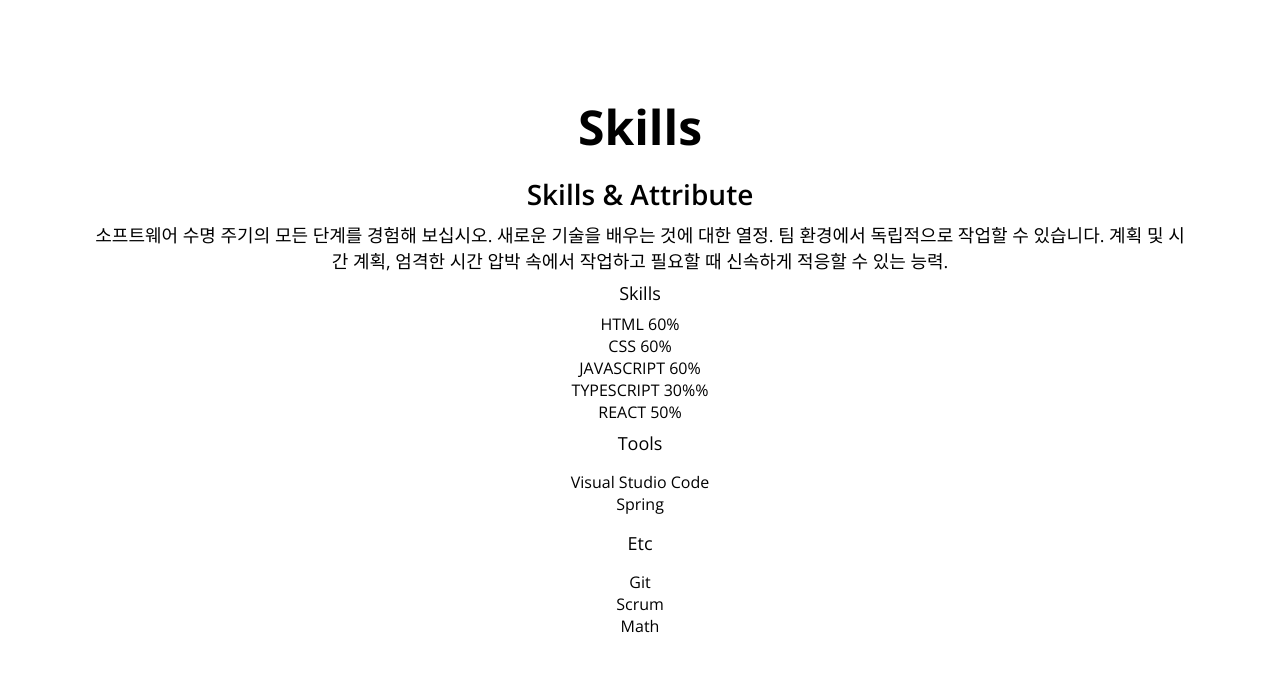
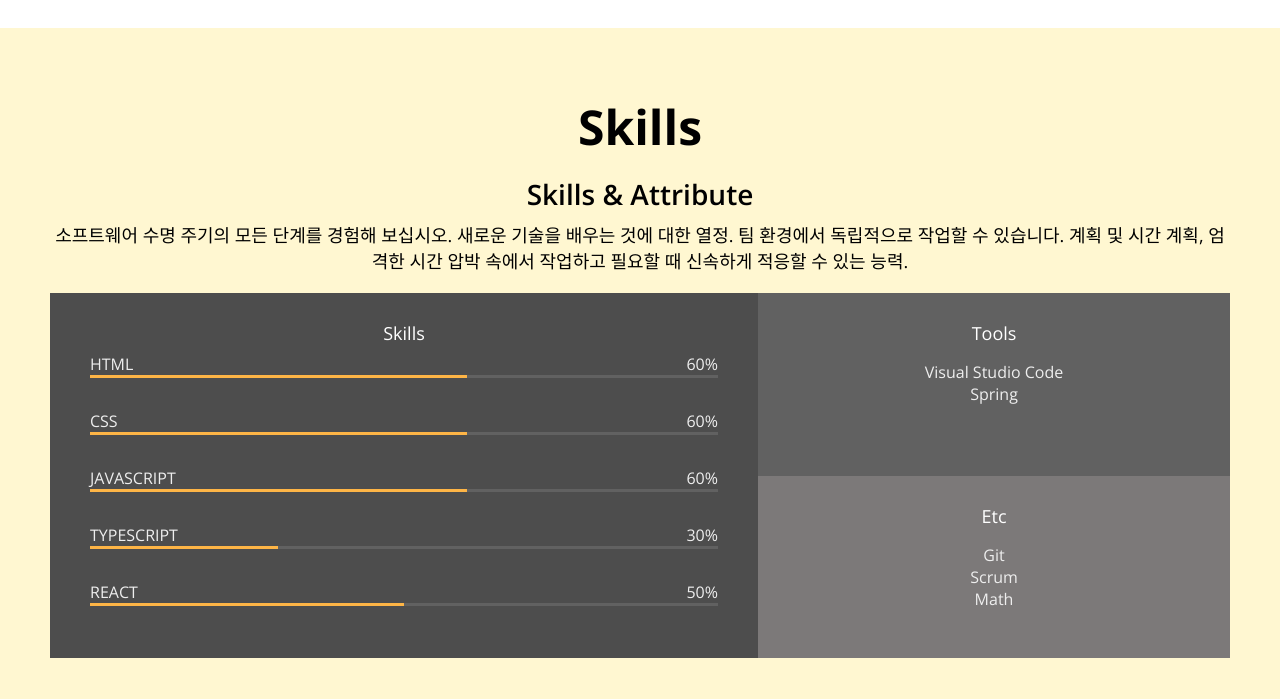
Before and after one commit to nikitoe/portfolio, a plain HTML site: page index.html in a window 1280 px wide. Shown: the part 1501-2200 px from the top of the page. Drawn offline with nearby package versions, Linux system fonts and the light colour scheme.

Commit message:
CSS: Skills

```diff
--- a/index.html
+++ b/index.html
@@ -48,7 +48,7 @@
     </section>
 
     <!-- About -->
-    <section id="about" class="section">
+    <section id="about" class="section section__container">
         <h1>About me</h1>
         <p>Lorem ipsum, dolor sit amet consectetur adipisicing elit. Omnis distinctio iusto magni, accusamus autem ab ipsa est molestias. Porro modi nulla itaque, labore delectus quas ut sunt quibusdam perspiciatis quasi?</p>
         <div class="about__majors">
@@ -84,6 +84,7 @@
 
     <!-- Skills -->
     <section id="skills" class="section">
+        <div class="section__container">
             <h1>Skills</h1>
             <h2>Skills & Attribute</h2>
             <p>
@@ -100,35 +101,43 @@
                             <span>60%</span>
                         </div>
                         <div class="skill__bar">
-                        <div class="skill__value"></div>
+                            <div class="skill__value" style="width: 60%;"></div>
                         </div>
+                    </div>
+                    <div class="skill">
                         <div class="skill__description">
                             <span>CSS</span>
                             <span>60%</span>
                         </div>
                         <div class="skill__bar">
-                        <div class="skill__value"></div>
+                            <div class="skill__value" style="width: 60%;"></div>
                         </div>
+                    </div>
+                    <div class="skill">
                         <div class="skill__description">
                             <span>JAVASCRIPT</span>
                             <span>60%</span>
                         </div>
                         <div class="skill__bar">
-                        <div class="skill__value"></div>
+                            <div class="skill__value" style="width: 60%;"></div>
                         </div>
+                    </div>
+                    <div class="skill">
                         <div class="skill__description">
                             <span>TYPESCRIPT</span>
-                        <span>30%%</span>
+                            <span>30%</span>
                         </div>
                         <div class="skill__bar">
-                        <div class="skill__value"></div>
+                            <div class="skill__value" style="width: 30%;"></div>
                         </div>
+                    </div>
+                    <div class="skill">
                         <div class="skill__description">
                             <span>REACT</span>
                             <span>50%</span>
                         </div>
                         <div class="skill__bar">
-                        <div class="skill__value"></div>
+                            <div class="skill__value" style="width: 50%;"></div>
                         </div>
                     </div>
                 </div>
@@ -149,6 +158,8 @@
                         </ul>
                     </div>
                 </div>
+            </div>
+
         </div>
     </section>
 
--- a/style.css
+++ b/style.css
@@ -166,6 +166,10 @@ p {
 .section {
   padding: 50px;
   text-align: center;
+  margin: auto;
+}
+
+.section__container {
   max-width: 1200px;
   margin: auto;
 }
@@ -230,3 +234,58 @@ p {
 .job__period {
   font-size: var(--font-micro);
 }
+
+#skills {
+  background-color: var(--color-yellow);
+}
+
+.skillset {
+  display: flex;
+  background-color: var(--color-light-grey);
+  color: var(--color-light-white);
+  margin: 20px 0;
+}
+
+.skillset__title {
+  color: var(--color-white);
+}
+
+.skillset__left {
+  flex-basis: 60%;
+  background-color: var(--color-dark-grey);
+  padding: 20px 40px;
+}
+
+.skill {
+  margin-bottom: 32px;
+}
+
+.skill__description {
+  display: flex;
+  justify-content: space-between;
+}
+
+.skill__bar {
+  width: 100%;
+  height: 3px;
+  background-color: var(--color-grey);
+}
+
+.skill__value {
+  height: 3px;
+  background-color: var(--color-orange);
+}
+
+.skillset__right {
+  flex-basis: 40%;
+}
+
+.tools {
+  background-color: var(--color-grey);
+}
+
+.tools,
+.etc {
+  height: 50%;
+  padding: 20px;
+}
```
Lines whose indentation alone changed are shown as unchanged.
